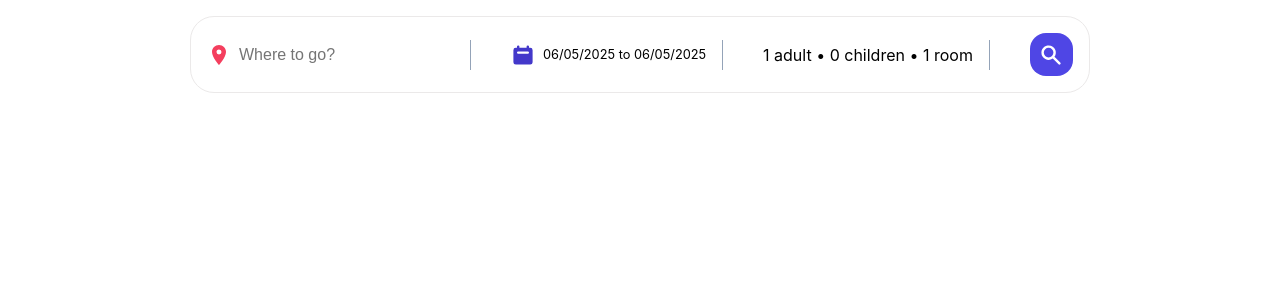
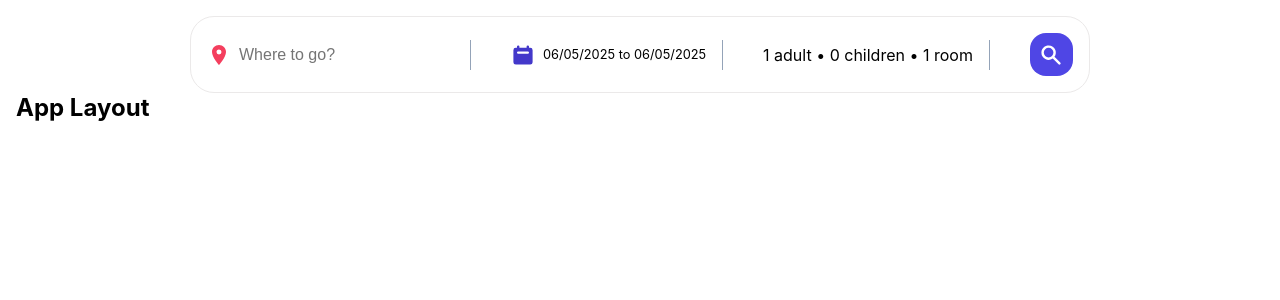
Before and after one commit to cool-developer-2052/booking-hotel-app, a React (Vite) app: page /hotels in a window 1280 px wide. Shown: the top 300 px of the page. Built offline with nearby package versions, Linux system fonts and the light colour scheme.

Commit message:
feat(appLayout): create AppLayout component and route
- Create shared layout to display hotels with map
- Register route to render AppLayout as main view

```diff
--- a/src/App.jsx
+++ b/src/App.jsx
@@ -1,7 +1,9 @@
 import "./App.css";
+import { Routes, Route } from "react-router-dom";
+
 import Header from "./components/Header/Header.jsx";
 import LocationList from "./components/LocationList/LocationList.jsx";
-import { Routes, Route } from "react-router-dom";
+import AppLayout from "./components/AppLayout/AppLayout.jsx";
 
 function App() {
   return (
@@ -9,6 +11,7 @@ function App() {
       <Header />
       <Routes>
         <Route path="/" element={<LocationList />} />
+        <Route path="/hotels" element={<AppLayout />}></Route>
       </Routes>
     </>
   );
--- /dev/null
+++ b/src/components/AppLayout/AppLayout.jsx
@@ -0,0 +1,10 @@
+function AppLayout() {
+  return (
+    <div className="applayout">
+      <h2>App Layout</h2>
+      <div className="sidebar">{/* Hotels */}</div>
+      {/* Map */}
+    </div>
+  );
+}
+export default AppLayout;
```
